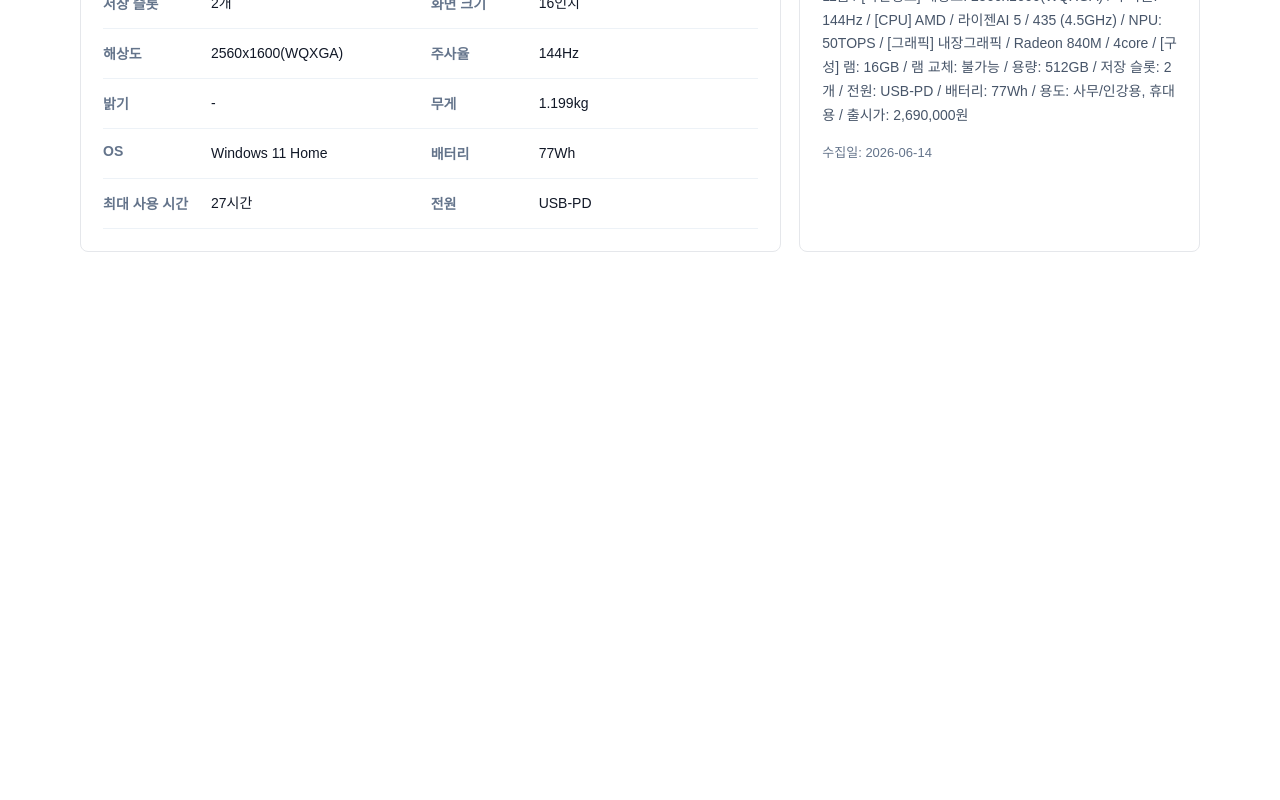
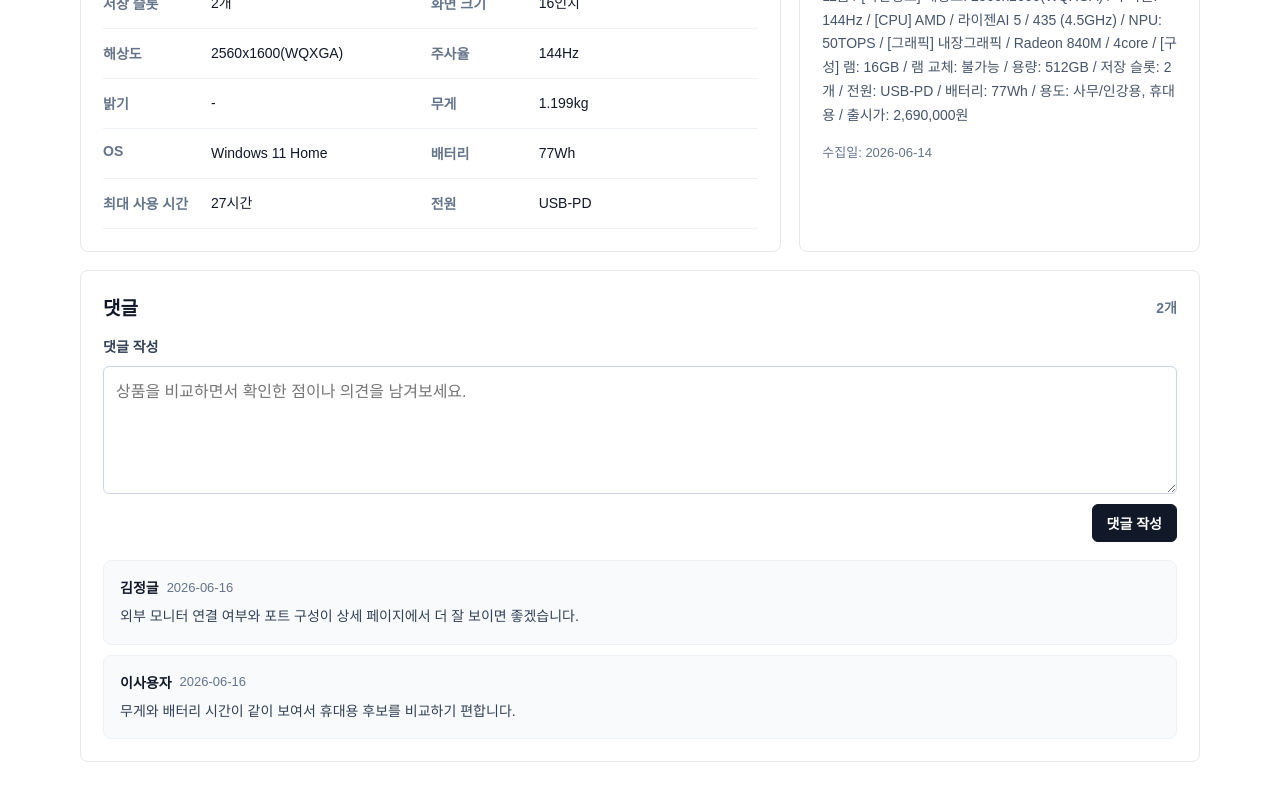
Before and after one commit to hwarang97/jungle_1516_framework, a Next.js app: page /products/103451483 in a window 1280 px wide. Shown: the part 785-1585 px from the top of the page. Before the commit the page ends 1109 px from the top, so only its background shows below. Built offline with nearby package versions, Linux system fonts and the light colour scheme.

Commit message:
feat: add comments UI to product detail page
- Add a client-side comments section to the product detail page
- Show sample comments below product information
- Allow temporary comment input and display without persistence

```diff
--- /dev/null
+++ b/app/products/[id]/CommentSection.tsx
@@ -0,0 +1,86 @@
+"use client";
+
+import type { SubmitEvent } from "react";
+import { useState } from "react";
+import styles from "./page.module.css";
+
+type Comment = {
+  id: number;
+  author: string;
+  content: string;
+  createdAt: string;
+};
+
+const initialComments: Comment[] = [
+  {
+    id: 1,
+    author: "김정글",
+    content: "외부 모니터 연결 여부와 포트 구성이 상세 페이지에서 더 잘 보이면 좋겠습니다.",
+    createdAt: "2026-06-16",
+  },
+  {
+    id: 2,
+    author: "이사용자",
+    content: "무게와 배터리 시간이 같이 보여서 휴대용 후보를 비교하기 편합니다.",
+    createdAt: "2026-06-16",
+  },
+];
+
+export default function CommentSection() {
+  const [comments, setComments] = useState(initialComments);
+
+  function handleSubmit(event: SubmitEvent<HTMLFormElement>) {
+    event.preventDefault();
+
+    const formData = new FormData(event.currentTarget);
+    const content = String(formData.get("content") ?? "").trim();
+
+    if (!content) {
+      return;
+    }
+
+    const nextComment: Comment = {
+      id: Date.now(),
+      author: "임시 사용자",
+      content,
+      createdAt: "방금 전",
+    };
+
+    setComments((currentComments) => [nextComment, ...currentComments]);
+    event.currentTarget.reset();
+  }
+
+  return (
+    <section className={styles.commentSection} aria-label="댓글">
+      <div className={styles.commentHeader}>
+        <h2>댓글</h2>
+        <span>{comments.length}개</span>
+      </div>
+
+      <form className={styles.commentForm} onSubmit={handleSubmit}>
+        <label className={styles.commentLabel} htmlFor="comment-content">
+          댓글 작성
+        </label>
+        <textarea
+          id="comment-content"
+          name="content"
+          rows={4}
+          placeholder="상품을 비교하면서 확인한 점이나 의견을 남겨보세요."
+        />
+        <button type="submit">댓글 작성</button>
+      </form>
+
+      <div className={styles.commentList}>
+        {comments.map((comment) => (
+          <article className={styles.commentItem} key={comment.id}>
+            <div className={styles.commentMeta}>
+              <strong>{comment.author}</strong>
+              <span>{comment.createdAt}</span>
+            </div>
+            <p>{comment.content}</p>
+          </article>
+        ))}
+      </div>
+    </section>
+  );
+}
--- a/app/products/[id]/page.module.css
+++ b/app/products/[id]/page.module.css
@@ -233,6 +233,110 @@
   font-size: 13px;
 }
 
+.commentSection {
+  margin-top: 18px;
+  padding: 22px;
+  border: 1px solid #e5e7eb;
+  border-radius: 8px;
+  background: #ffffff;
+}
+
+.commentHeader {
+  display: flex;
+  align-items: center;
+  justify-content: space-between;
+  gap: 16px;
+  margin-bottom: 16px;
+}
+
+.commentHeader h2 {
+  color: #111827;
+  font-size: 19px;
+}
+
+.commentHeader span {
+  color: #64748b;
+  font-size: 14px;
+  font-weight: 800;
+}
+
+.commentForm {
+  display: grid;
+  gap: 10px;
+  margin-bottom: 18px;
+}
+
+.commentLabel {
+  color: #334155;
+  font-size: 14px;
+  font-weight: 800;
+}
+
+.commentForm textarea {
+  width: 100%;
+  resize: vertical;
+  padding: 12px;
+  border: 1px solid #cbd5e1;
+  border-radius: 6px;
+  background: #ffffff;
+  color: #111827;
+  font: inherit;
+  line-height: 1.6;
+}
+
+.commentForm textarea:focus {
+  border-color: #111827;
+  outline: 2px solid #dbe3ef;
+}
+
+.commentForm button {
+  justify-self: end;
+  height: 38px;
+  padding: 0 14px;
+  border: 1px solid #111827;
+  border-radius: 6px;
+  background: #111827;
+  color: #ffffff;
+  font-size: 14px;
+  font-weight: 800;
+  cursor: pointer;
+}
+
+.commentList {
+  display: grid;
+  gap: 10px;
+}
+
+.commentItem {
+  padding: 16px;
+  border: 1px solid #edf2f7;
+  border-radius: 8px;
+  background: #f8fafc;
+}
+
+.commentMeta {
+  display: flex;
+  align-items: center;
+  gap: 8px;
+  margin-bottom: 8px;
+}
+
+.commentMeta strong {
+  color: #111827;
+  font-size: 14px;
+}
+
+.commentMeta span {
+  color: #64748b;
+  font-size: 13px;
+}
+
+.commentItem p {
+  color: #334155;
+  font-size: 14px;
+  line-height: 1.6;
+}
+
 @media (max-width: 860px) {
   .page {
     width: min(100% - 28px, 1120px);
@@ -253,4 +357,8 @@
   .specList div {
     grid-template-columns: 88px 1fr;
   }
+
+  .commentForm button {
+    width: 100%;
+  }
 }
--- a/app/products/[id]/page.tsx
+++ b/app/products/[id]/page.tsx
@@ -2,6 +2,7 @@ import Link from "next/link";
 import Image from "next/image";
 import { notFound } from "next/navigation";
 import productsData from "@/data/products.json";
+import CommentSection from "./CommentSection";
 import DeleteProductButton from "./DeleteProductButton";
 import styles from "./page.module.css";
 
@@ -172,6 +173,8 @@ export default async function ProductDetailPage({ params }: PageProps) {
           <p className={styles.collectedAt}>수집일: {product.collectedAt}</p>
         </aside>
       </section>
+
+      <CommentSection />
     </main>
   );
 }
```
